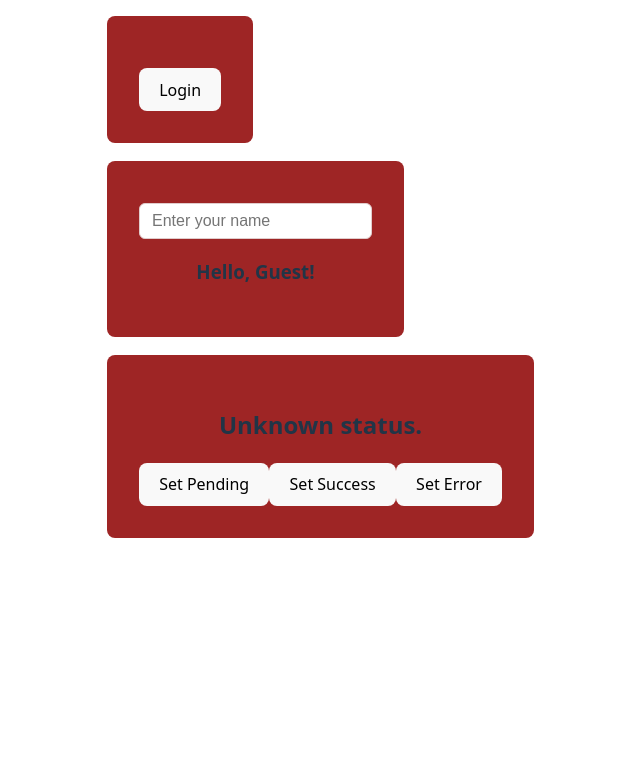
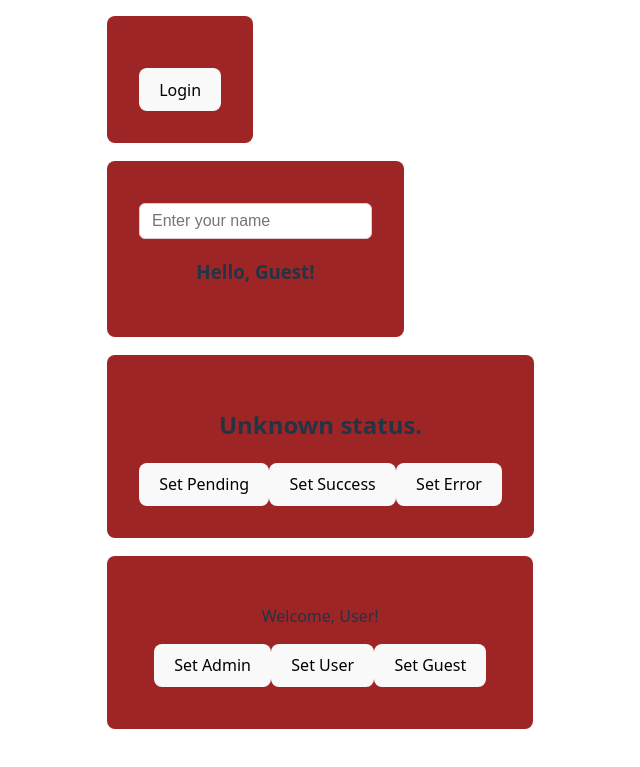
Before and after one commit to Huzaifa-mh/React-19, a React (Vite) app in the folder React19-Practice2/: page / in a window 1280 px wide. Shown: the part 785-1552 px from the top of the page, without its empty margins (197-837 px from the left). Before the commit the page ends 1373 px from the top, so only its background shows below. Built offline with nearby package versions, Linux system fonts and the light colour scheme.

Commit message:
Add SwitchExample component for role-based content rendering and update styles

```diff
--- a/React19-Practice2/src/App.tsx
+++ b/React19-Practice2/src/App.tsx
@@ -66,6 +66,35 @@
 
   // return <button onClick={() => alert("Button Clicked")}>Click Me</button>;
 };
+
+const SwitchExample =()=>{
+  const [role, setRole] = React.useState("user");
+
+  const renderContent = () => {
+    switch (role) {
+      case "admin":
+        return <p>Welcome, Admin!</p>;
+      case "user":
+        return <p>Welcome, User!</p>;
+      case "guest":
+        return <p>Welcome, Guest!</p>;
+      default:
+        return <p>Role not recognized.</p>;
+    }
+  };
+
+  return(
+    <>
+      {renderContent()}
+      <div style={{margin: '10px 15px'}}>
+        <button onClick={() => setRole("admin")}>Set Admin</button>
+        <button onClick={() => setRole("user")}>Set User</button>
+        <button onClick={() => setRole("guest")}>Set Guest</button>
+      </div>
+    </>
+  )
+}
+
 function App() {
   const [username, setUsername] = React.useState("");
   const [status, setStatus] = React.useState("");
@@ -107,6 +136,10 @@
           <button onClick={() => setStatus("error")}>Set Error</button>
         </div>
       </Card>
+
+      <Card>
+        <SwitchExample />
+      </Card>
     </>
   );
 }
--- a/React19-Practice2/src/index.css
+++ b/React19-Practice2/src/index.css
@@ -51,11 +51,11 @@
   border-color: #646cff;
 }
 .card{
+  margin-right: 15px;
   padding: 8px 26px;
   background-color: #9e2525;
   border-radius: 8px;
   margin-bottom: 18px;
-  margin-right: 15px;
   width: fit-content;
 
 }
```
